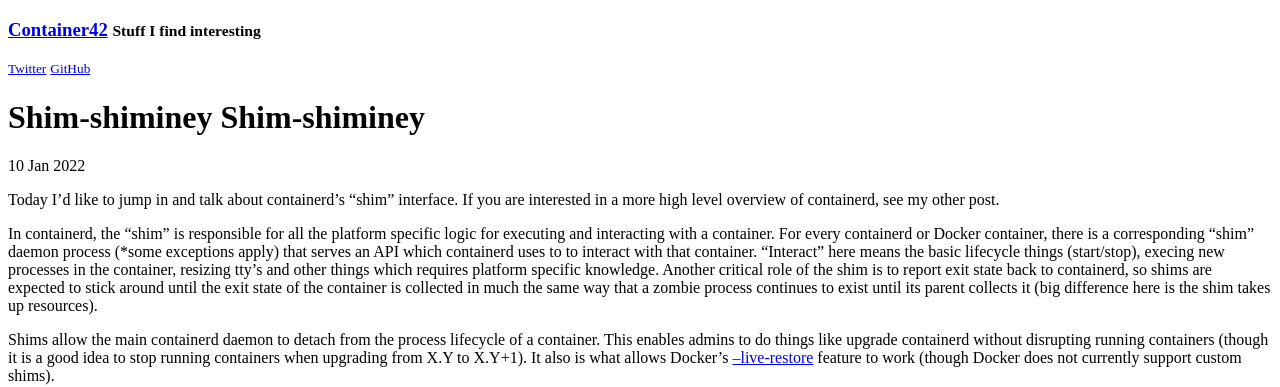
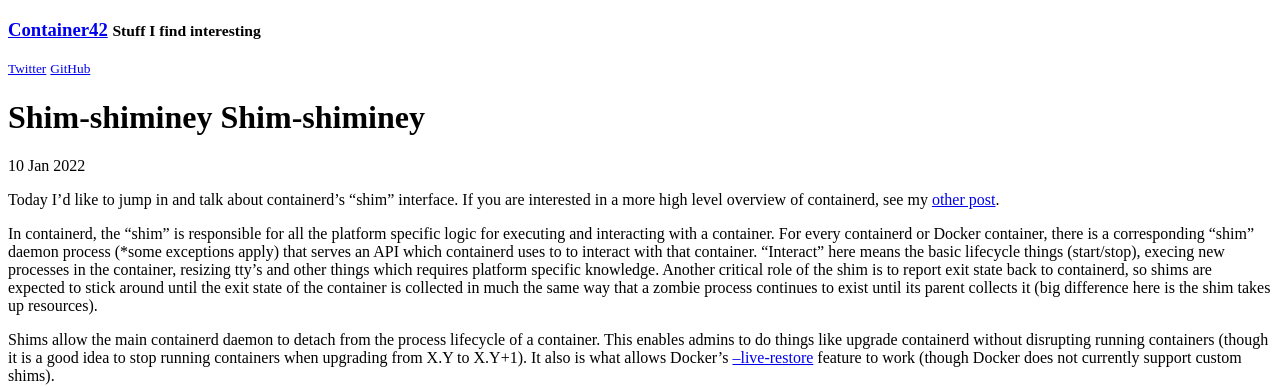
Before and after one commit to cpuguy83/blog, a Jekyll site: the page built from _posts/2022-01-10-shim-shiminey-shim-shiminey.md, in a window 1280 px wide and 900 px high. Shown: the top 387 px of the window. Built offline with Jekyll 4.4.1, drawn with Linux system fonts in a browser that asks for light colours; Markdown is read by kramdown in place of the engine named in the settings; part of the change alters nothing that is shown.

```diff
--- a/_posts/2022-01-10-shim-shiminey-shim-shiminey.md
+++ b/_posts/2022-01-10-shim-shiminey-shim-shiminey.md
@@ -15,7 +15,7 @@ author:
   last_name: Goff
 ---
 
-Today I’d like to jump in and talk about containerd’s “shim” interface. If you are interested in a more high level overview of containerd, see my other post.
+Today I’d like to jump in and talk about containerd’s “shim” interface. If you are interested in a more high level overview of containerd, see my [other post](https://container42.com/2017/10/14/containerd-deep-dive-intro/).
 
 In containerd, the “shim” is responsible for all the platform specific logic for executing and interacting with a container. For every containerd or Docker container, there is a corresponding “shim” daemon process (*some exceptions apply) that serves an API which containerd uses to to interact with that container. “Interact” here means the basic lifecycle things (start/stop), execing new processes in the container, resizing tty’s and other things which requires platform specific knowledge. Another critical role of the shim is to report exit state back to containerd, so shims are expected to stick around until the exit state of the container is collected in much the same way that a zombie process continues to exist until its parent collects it (big difference here is the shim takes up resources).
 
```
